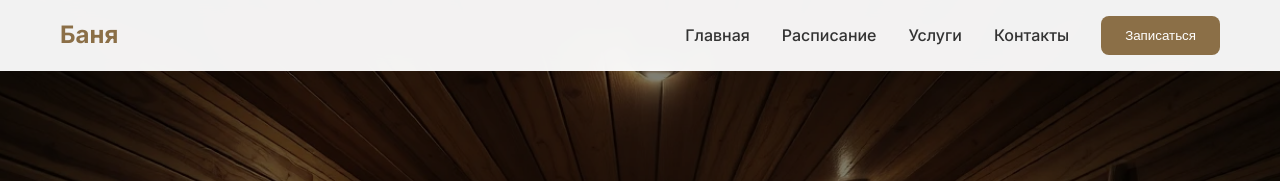
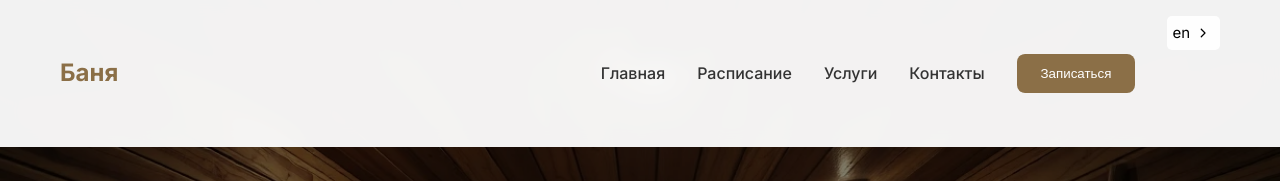
Before and after one commit to YurcheuskiRadzivon/project-b-frontend, a Vue app: page / in a window 1280 px wide. Shown: the top 181 px of the page. Built offline with nearby package versions, Linux system fonts and the light colour scheme.

Commit message:
add language switcher v1

```diff
--- /dev/null
+++ b/src/components/LanguageSwitcher.vue
@@ -0,0 +1,134 @@
+<template>
+    <div class="select">
+  <div
+    class="selected"
+    data-default="en"
+    data-one="sw"
+    data-two="ru"
+  >
+    <svg
+      xmlns="http://www.w3.org/2000/svg"
+      height="1em"
+      viewBox="0 0 512 512"
+      class="arrow"
+    >
+      <path
+        d="M233.4 406.6c12.5 12.5 32.8 12.5 45.3 0l192-192c12.5-12.5 12.5-32.8 0-45.3s-32.8-12.5-45.3 0L256 338.7 86.6 169.4c-12.5-12.5-32.8-12.5-45.3 0s-12.5 32.8 0 45.3l192 192z"
+      ></path>
+    </svg>
+  </div>
+  <div class="options">
+    <div title="en">
+      <input id="en" name="option" type="radio" checked />
+      <label class="option" for="en" data-txt="en"></label>
+    </div>
+    <div title="sw">
+      <input id="sw" name="option" type="radio" />
+      <label class="option" for="sw" data-txt="sw"></label>
+    </div>
+    <div title="ru">
+      <input id="ru" name="option" type="radio" />
+      <label class="option" for="ru" data-txt="ru"></label>
+    </div>
+  </div>
+</div>
+</template>
+
+<style scoped>
+.select {
+  width: fit-content;
+  cursor: pointer;
+  position: relative;
+  transition: 300ms;
+  color: black;
+  overflow: hidden;
+}
+
+.selected {
+  background-color: rgba(255, 255, 255, 0.95);
+  padding: 5px;
+  margin-bottom: 3px;
+  border-radius: 5px;
+  position: relative;
+  z-index: 100000;
+  font-size: 15px;
+  display: flex;
+  align-items: center;
+  justify-content: space-between;
+}
+
+.arrow {
+  position: relative;
+  right: 0px;
+  height: 10px;
+  transform: rotate(-90deg);
+  width: 25px;
+  fill: black;
+  z-index: 100000;
+  transition: 300ms;
+}
+
+.options {
+  display: flex;
+  flex-direction: column;
+  border-radius: 5px;
+  padding: 5px;
+  background-color: rgba(255, 255, 255, 0.95);
+  position: relative;
+  top: -100px;
+  opacity: 0;
+  transition: 300ms;
+}
+
+.select:hover > .options {
+  opacity: 1;
+  top: 0;
+}
+
+.select:hover > .selected .arrow {
+  transform: rotate(0deg);
+}
+
+.option {
+  border-radius: 5px;
+  padding: 5px;
+  transition: 300ms;
+  background-color: rgba(255, 255, 255, 0.95);
+  width: 40px;
+  font-size: 15px;
+}
+.option:hover {
+  background-color: #8b6f47;
+}
+
+.options input[type="radio"] {
+  display: none;
+}
+
+.options label {
+  display: inline-block;
+}
+.options label::before {
+  content: attr(data-txt);
+}
+
+.options input[type="radio"]:checked + label {
+  display: none;
+}
+
+.options input[type="radio"]#all:checked + label {
+  display: none;
+}
+
+.select:has(.options input[type="radio"]#en:checked) .selected::before {
+  content: attr(data-default);
+}
+.select:has(.options input[type="radio"]#sw:checked) .selected::before {
+  content: attr(data-one);
+}
+.select:has(.options input[type="radio"]#ru:checked) .selected::before {
+  content: attr(data-two);
+}
+
+
+</style>
--- a/src/components/Navbar.vue
+++ b/src/components/Navbar.vue
@@ -11,13 +11,17 @@
         <li class="nav-book-li">
           <button class="nav-book-btn" @click="scrollToBooking">Записаться</button>
         </li>
+        <li><LanguageSwitcher/></li>
       </ul>
     </div>
   </nav>
 </template>
 
 <script>
+import LanguageSwitcher from './LanguageSwitcher.vue';
+
 export default {
+  components:{LanguageSwitcher},
   name: 'Navbar',
   data() {
     return {
```
